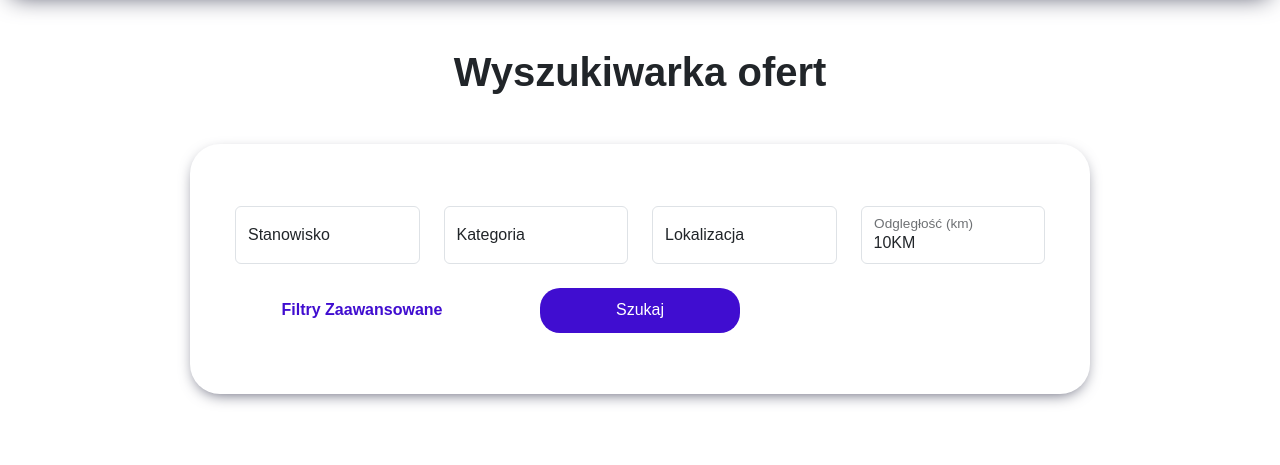
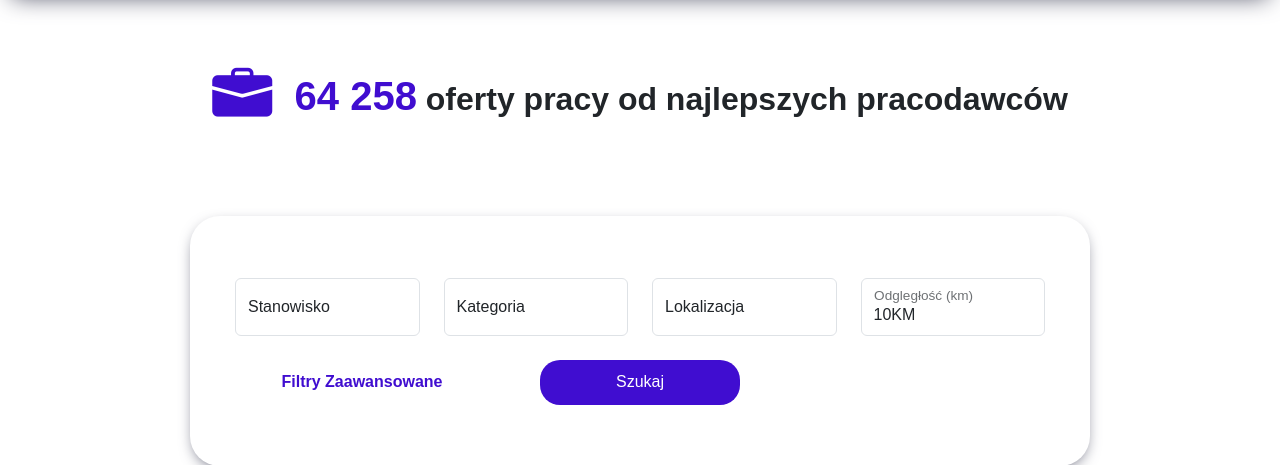
Before and after one commit to pawel054/JobPortal, a PHP site: page / in a window 1280 px wide. Shown: the part 61-526 px from the top of the page. Run offline with PHP 8.4, Linux system fonts and the light colour scheme.

Commit message:
updated mainpage

```diff
--- a/actions/actionRegister.php
+++ b/actions/actionRegister.php
@@ -42,8 +42,8 @@
 
         if($status_ok == true){
             if( $conn->query("INSERT INTO users VALUES (NULL, '$email', '$passwordHash', 0)")){
-                $_SESSION['registered_success'] = true;
                 header('Location: zarejestrowano.php');
+                unset($_SESSION['p_email']);
                 exit();
             }
         }
--- a/css/style.css
+++ b/css/style.css
@@ -11,6 +11,12 @@
 }
 .h1TitleDescription{
     text-align: center;
+}
+
+.offerCountIcon{
+    color: #400DD0;
+    font-size: 60px;
+    margin-right: 2%;
 }
 
 .mainSearch {
@@ -273,6 +279,11 @@
     margin-top: 4%;
 }
 
+.offersCountMark{
+    color: #400DD0;
+    font-size: 40px;
+}
+
 #profileBody{
     background-image: url(../imgs/UI/test.svg);
     background-attachment: fixed;
--- a/css/style_offer.css
+++ b/css/style_offer.css
@@ -51,7 +51,7 @@
     background-color: white;
 }
 
-.bi-star{
+.favoriteIcon{
     font-size: 35px;
     color: rgb(226, 182, 87);
 }
@@ -81,6 +81,7 @@
     background: rgba(64, 13, 208, 0.13);
     border-radius: 10px;
     margin-bottom: 20px;
+    padding-right: 20px;
 }
 
 .jobDetailsIcon2{
@@ -161,7 +162,7 @@
     font-size: 20px;
 }
 
-.bi-star-fill{
+.benefitIcon{
     color: #400DD0;
     font-size: 35px;
     margin-left: 10px;
--- a/index.html
+++ b/index.html
@@ -49,7 +49,10 @@
 
 
       <div class="container">
-        <h1 class="h1Title mt-5 mb-5">Wyszukiwarka ofert</h1>
+        <div class="d-flex align-items-center justify-content-center mt-4 mb-5">
+          <i class="bi bi-briefcase-fill offerCountIcon"></i>
+          <h1 class="h1Title mt-5 mb-5 fs-2"><span class="offersCountMark">64 258</span> oferty pracy od najlepszych pracodawców</h1>
+        </div>
         <div class="row">
             <div class="col d-flex justify-content-center mb-5">
                 <div class="mainSearch">
@@ -98,7 +101,7 @@
         <h5 class="h1TitleDescription mt-3 mb-5">Poznaj ostatnio dodane ogłoszenia od pracodawców.</h5>
         <div class="row">
           <div class="col-12 col-lg-6 col-xl-4 d-flex justify-content-center">
-            <a class="offerBox mb-5" href="offers/offer.html">
+            <a class="offerBox mb-5" href="offers/offer.php">
               <div class="row xdd">
                 <div class="col-lg-6 col-6 testcol d-flex justify-content-center align-items-center">
                   <h5 class="boxTitle">Doradca klienta</h5>
@@ -123,7 +126,7 @@
             </a>
           </div>
           <div class="col-12 col-lg-6 col-xl-4 d-flex justify-content-center">
-            <a class="offerBox mb-5" href="offers/offer.html">
+            <a class="offerBox mb-5" href="offers/offer.php">
               <div class="row xdd">
                 <div class="col-lg-6 col-6 testcol d-flex justify-content-center align-items-center">
                   <h5 class="boxTitle">Doradca klienta</h5>
@@ -148,7 +151,7 @@
             </a>
           </div>
           <div class="col-12 col-lg-6 col-xl-4 d-flex justify-content-center">
-            <a class="offerBox mb-5" href="offers/offer.html">
+            <a class="offerBox mb-5" href="offers/offer.php">
               <div class="row xdd">
                 <div class="col-lg-6 col-6 testcol d-flex justify-content-center align-items-center">
                   <h5 class="boxTitle">Doradca klienta</h5>
```
Also changed, not shown: offers/offer.php (renamed from offers/offer.html, +10 -4 lines), user/register.php (+5 -6 lines).
